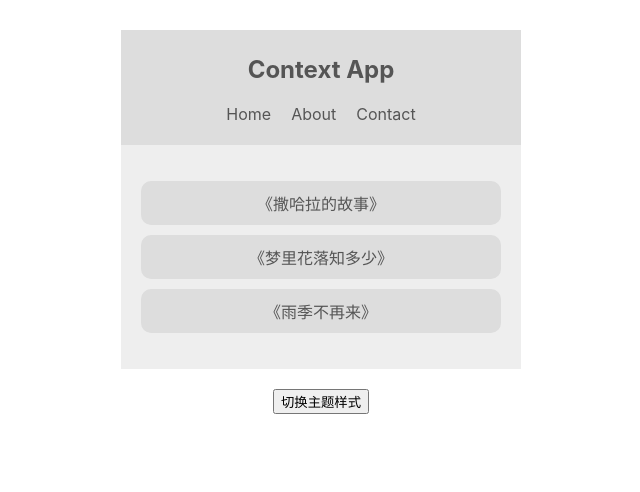
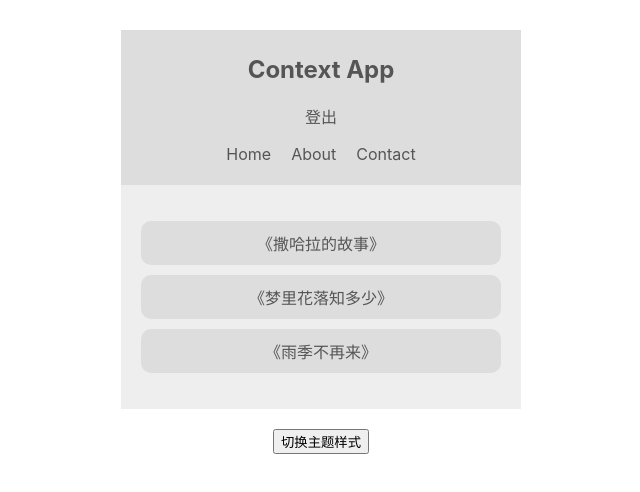
Before and after one commit to OUDUIDUI/react_redux_study, a React (Create React App) app: page / in a window 1280 px wide. Shown: the top 492 px of the page, without its empty margins (319-959 px from the left). Built offline with nearby package versions, Linux system fonts and the light colour scheme.

Commit message:
lesson20

```diff
--- a/src/App.js
+++ b/src/App.js
@@ -1,6 +1,7 @@
 import Navbar from "./components/Navbar";
 import BookList from "./components/BookList";
 import ThemeContextProvider from "./contexts/ThemeContext";
+import AuthContextProvider from "./contexts/AuthContext";
 import ThemeToggle from "./components/ThemeToggle";
 import React from "react";
 
@@ -8,9 +9,11 @@
     return (
         <div className="App">
             <ThemeContextProvider>
-                <Navbar/>
-                <BookList/>
-                <ThemeToggle />
+                <AuthContextProvider>
+                    <Navbar/>
+                    <BookList/>
+                    <ThemeToggle />
+                </AuthContextProvider>
             </ThemeContextProvider>
         </div>
     );
--- a/src/components/Navbar.js
+++ b/src/components/Navbar.js
@@ -1,16 +1,21 @@
 import React, {Component} from 'react';
 import {ThemeContext} from "../contexts/ThemeContext";
+import {AuthContext} from "../contexts/AuthContext";
 
 class Navbar extends Component {
-    // 获取ThemeContext
-    static contextType = ThemeContext;
-
     render() {
-        const {isLightTheme, light, dark} = this.context;
+        return (
+            <AuthContext.Consumer>{(authContext => (
+                <ThemeContext.Consumer>{(themeContext) => {
+                    const {isAuthenticated,toggleAuth} = authContext;
+                    const {isLightTheme, light, dark} = themeContext;
                     const theme = isLightTheme ? light : dark;
                     return (
                         <nav style={{background: theme.ui, color: theme.syntax}}>
                             <h1>Context App</h1>
+                            <div onClick={toggleAuth}>
+                                {isAuthenticated ? '登录' : '登出'}
+                            </div>
                             <ul>
                                 <li>Home</li>
                                 <li>About</li>
@@ -18,6 +23,11 @@
                             </ul>
                         </nav>
                     )
+                }}
+                </ThemeContext.Consumer>
+            ))}
+            </AuthContext.Consumer>
+        )
     }
 }
 
--- /dev/null
+++ b/src/contexts/AuthContext.js
@@ -0,0 +1,22 @@
+import React, {createContext, Component} from "react";
+
+export const AuthContext = createContext();
+
+class AuthContextProvider extends Component {
+    state = {
+        isAuthenticated: false
+    };
+    toggleAuth = () => {
+        this.setState({isAuthenticated: !this.state.isAuthenticated})
+    }
+
+    render() {
+        return (
+            <AuthContext.Provider value={{...this.state, toggleAuth: this.toggleAuth}}>
+                {this.props.children}
+            </AuthContext.Provider>
+        )
+    }
+}
+
+export default AuthContextProvider;
```
Also changed, not shown: 2 other files (tests, documents, lock files or other folders). Lines whose indentation alone changed are shown as unchanged.
